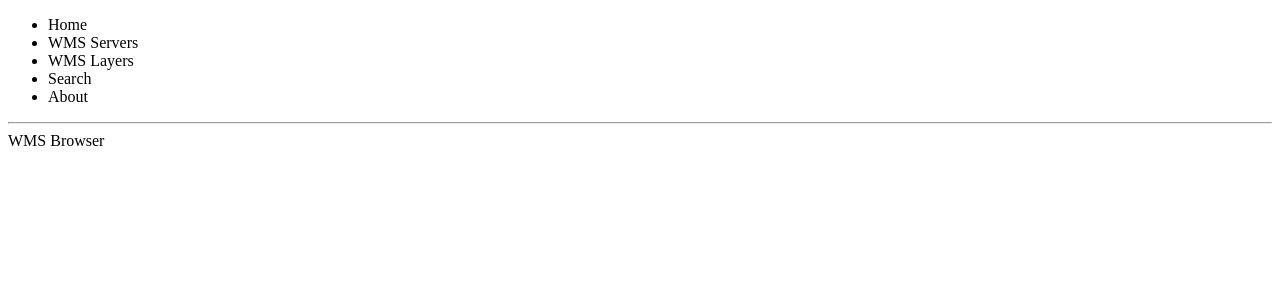
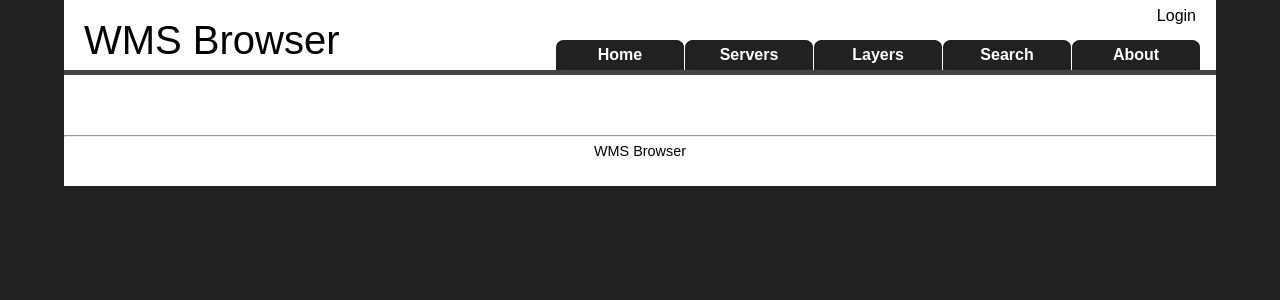
Before and after one commit to jj0hns0n/django_wms_browser, a Django app: template templates/site_base.html in a window 1280 px wide. Shown: the top 300 px of the page. Run offline with Django 3.2, Linux system fonts and the light colour scheme; the template is opened without the code that fills it, so the values that code supplies are empty; parts of the project's set-up code (start-up, migrations or seed data) failed here and were passed over.

Commit message:
Added link to basic css Added login/logout links and link to Admin if is_authenticated Added Links to Menu

```diff
--- a/templates/site_base.html
+++ b/templates/site_base.html
@@ -1,6 +1,7 @@
 <!DOCTYPE html PUBLIC "-//W3C//DTD XHTML 1.0 Strict//EN" "http://www.w3.org/TR/xhtml1/DTD/xhtml1-strict.dtd">
 <html xmlns="http://www.w3.org/1999/xhtml" lang="en-us" xml:lang="en-us" >
 <head><title>WMS Browser - {% block title %}{% endblock %}</title>
+<link rel="stylesheet" media="all" href="/media/css/base_style.css" />
 {% block extra_head %}
 {% endblock %}
 </head>
@@ -8,12 +9,25 @@
 {% block body %}
 <div id="container">
 	<div id="header">
+		<div id='authentication'>
+		{% if user.is_authenticated %}
+			Logged In as {{ user.username }}&nbsp;&nbsp;
+			{% if user.is_staff %}
+				<a href='/admin/'>Admin</a>&nbsp;&nbsp;
+			{% endif %}
+			<a href='/accounts/logout'>Logout</a>
+
+    		{% else %}
+   	 		<a href='/accounts/login/?next=/'>Login</a>
+    		{% endif %}
+		</div>
+		<h2><a href="/">WMS Browser</a></h2>
 		<ul id='menu'>
-			<li>Home</li>
-			<li>WMS Servers</li>
-			<li>WMS Layers</li>
-			<li>Search</li>
-			<li>About</li>
+			<li><a href='/'>Home</a></li>
+			<li><a href='/wmsb/servers/'>Servers</a></li>
+			<li><a href='/wmsb/layers/'>Layers</a></li>
+			<li><a href='/wmsb/search/'>Search</a></li>
+			<li><a href='/wmsb/about/'>About</a></li>
 		</ul>
 	</div>
 	<div id="content">
@@ -21,7 +35,7 @@
 	{% endblock %}
 	</div>
 	<div id="footer">
-	<hr> WMS Browser</hr>
+	<hr> <center>WMS Browser</center></hr>
 	</div>
 </div>
 {% endblock %}
```
